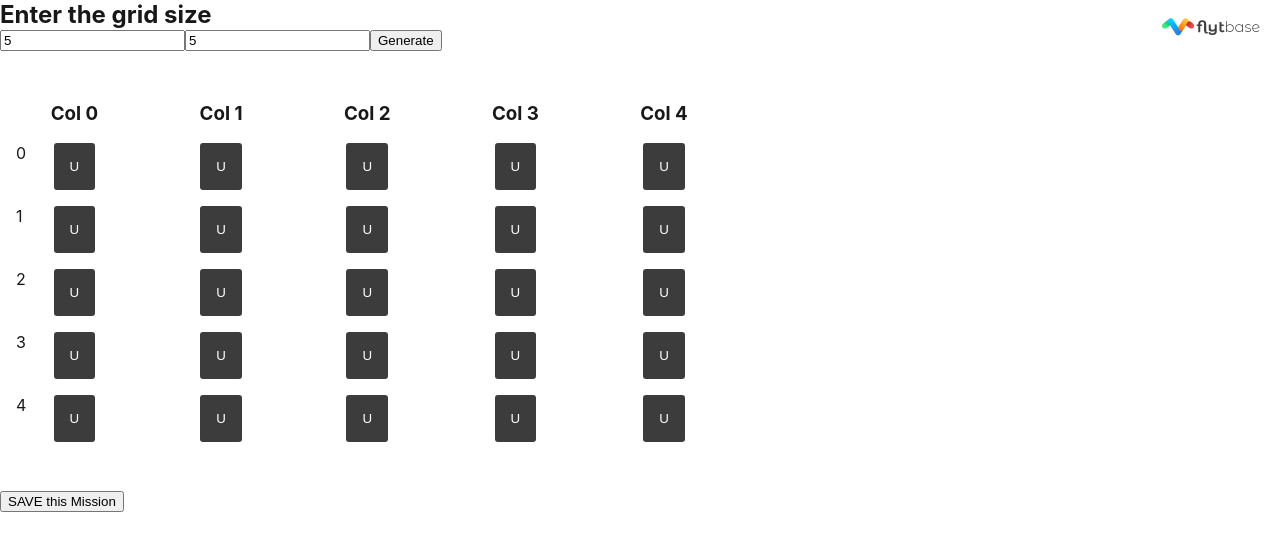
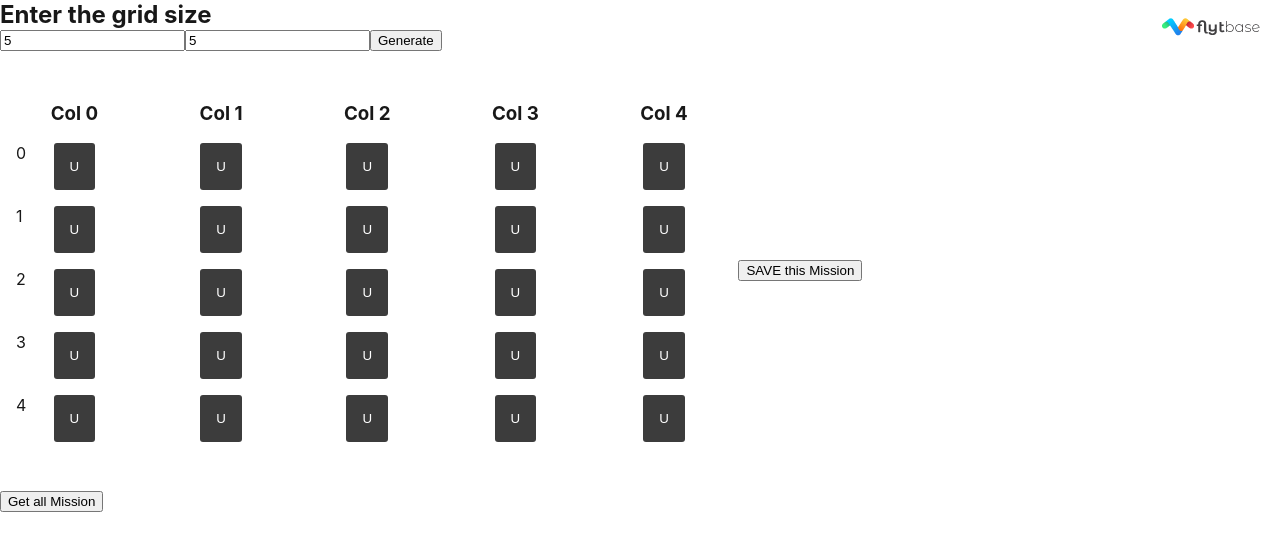
Before and after one commit to prophet1996/dronePathReact, a Next.js app: page / in a window 1280 px wide. Both pictures are taken after a click on the button "Generate". Shown: the top 550 px of the page. Built offline with nearby package versions, Linux system fonts and the light colour scheme.

Commit message:
feat:firestore

```diff
--- a/components/Grid/Grid.tsx
+++ b/components/Grid/Grid.tsx
@@ -14,9 +14,10 @@ import {
   DronePathDirButton
 } from "./_styles";
 
-const Grid: FunctionComponent<{ initialGridState: CellType[][] }> = ({
-  initialGridState
-}) => {
+const Grid: FunctionComponent<{
+  initialGridState: CellType[][];
+  saveMission: CallableFunction;
+}> = ({ initialGridState, saveMission }) => {
   //Grid will tell what the state of next Clicked cell will be on Click
   const [gridState, setGridState] = useState(initialGridState);
   const [action, setAction] = useState(CellState.S);
@@ -98,6 +99,9 @@ const Grid: FunctionComponent<{ initialGridState: CellType[][] }> = ({
           ))}
         </ColWrapper>
       ))}
+      <button type="button" onClick={() => saveMission(gridState)}>
+        SAVE this Mission
+      </button>
     </GridWrapper>
   );
 };
--- a/package.json
+++ b/package.json
@@ -13,6 +13,8 @@
   "license": "ISC",
   "dependencies": {
     "@types/styled-components": "^4.4.3",
+    "firebase": "^7.8.2",
+    "micro-cors": "^0.1.1",
     "next": "^9.2.1",
     "react": "^16.12.0",
     "react-dom": "^16.12.0",
--- a/pages/index.tsx
+++ b/pages/index.tsx
@@ -7,13 +7,62 @@ import GlobalStyles from "../styles/global";
 import { State as CellState, CellType } from "../types";
 import fetch from "unfetch";
 import swr from "swr";
-
-const saveMission = async () => {
-  const res = await fetch("/api/mission", { method: "PUT" });
-  const json = await res.json();
-  return json;
+import * as firebase from "firebase/app";
+import "firebase/firestore";
+const firebaseConfig = {
+  apiKey: "AIzaSyCjdftXLYlmsOLMN9nCrSVPbOSvTBcbImw",
+  authDomain: "flytbase-mission.firebaseapp.com",
+  databaseURL: "https://flytbase-mission.firebaseio.com",
+  projectId: "flytbase-mission",
+  storageBucket: "flytbase-mission.appspot.com",
+  messagingSenderId: "643898009691",
+  appId: "1:643898009691:web:b1c56cc4b6a4a84658377e"
+};
+if (!firebase.apps.length) {
+  firebase.initializeApp(firebaseConfig);
+}
+const db = firebase.firestore();
+const collection = db.collection("missionData");
+const saveMission = async (gridState: firebase.firestore.DocumentData) => {
+  // Add a second document with a generated ID.
+  collection
+    .add({ gridState: JSON.stringify(gridState) })
+    .then(function(docRef) {
+      console.log("Document written with ID: ", docRef.id);
+    })
+    .catch(function(error) {
+      console.error("Error adding document: ", error);
+    });
 };
 
+const download = (filename: string, text: string) => {
+  const element = document.createElement("a");
+  const file = new Blob([text], { type: "text/json" });
+  element.href = URL.createObjectURL(file);
+  element.download = `${filename}.json`;
+  document.body.appendChild(element); // Required for this to work in FireFox
+  element.click();
+};
+const getAllMissions = async (limit: number) => {
+  let allMissionData = "";
+  let i = 0;
+  collection
+    .get()
+    .then(function(querySnapshot) {
+      querySnapshot.forEach(doc => {
+        // doc.data() is never undefined for query doc snapshots
+        if (i > limit) return;
+        i++;
+        console.log(doc.id, " => ", doc.data());
+        if (doc.data().gridState)
+          allMissionData = allMissionData + doc.data().gridState;
+      });
+      download("allMissionData", allMissionData);
+    })
+    .catch(function(error) {
+      console.log("Error getting document:", error);
+    });
+};
 const Home: NextPage = () => {
   const [gridX, setGridX] = useState(5);
   const [gridY, setGridY] = useState(5);
@@ -61,10 +110,10 @@ const Home: NextPage = () => {
           Generate
         </button>
         {showGrid && gridX > 0 && gridY > 0 && (
-          <Grid initialGridState={initialGridState} />
+          <Grid initialGridState={initialGridState} saveMission={saveMission} />
         )}
-        <button type="button" onClick={saveMission}>
-          SAVE this Mission
+        <button type="button" onClick={() => getAllMissions(5)}>
+          Get all Mission
         </button>
       </AppWrapper>
     </ThemeProvider>
```
Also changed, not shown: pages/api/mission.ts (+13 -0 lines), 1 other file (tests, documents, lock files or other folders).
